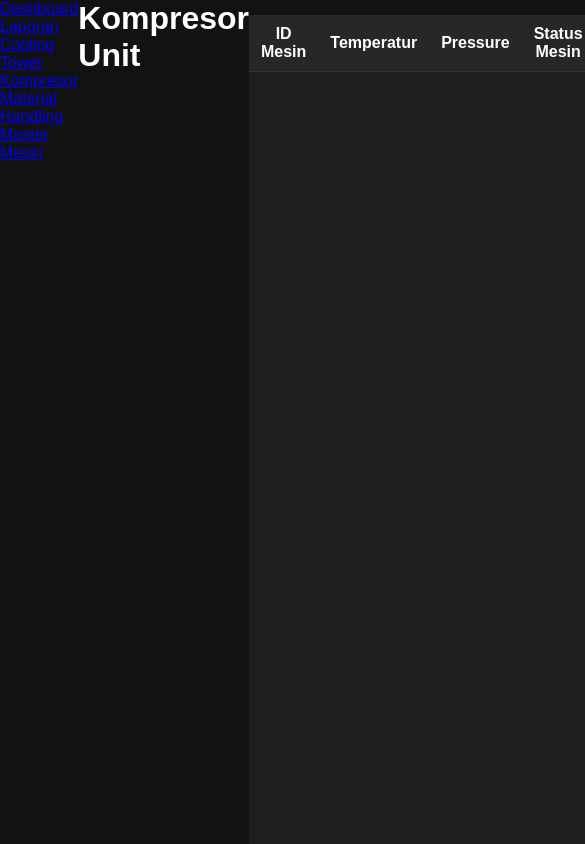
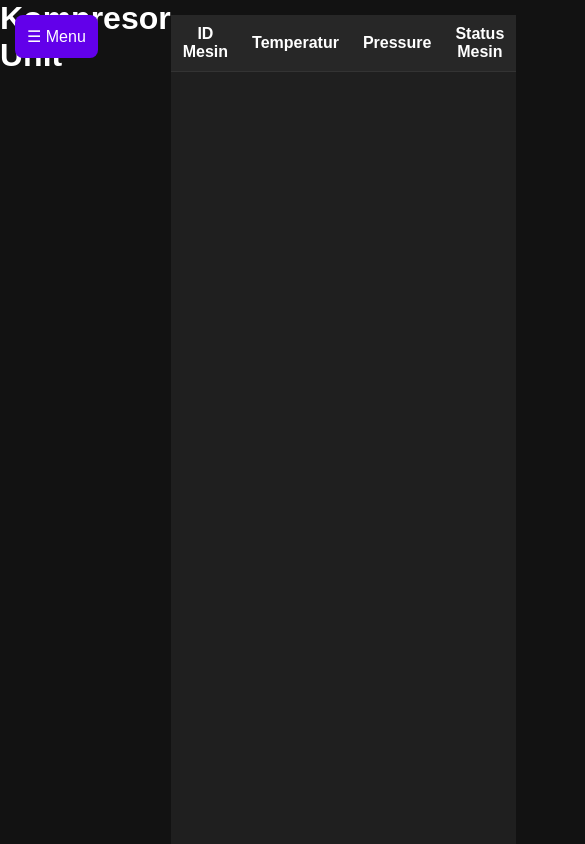
Before and after one commit to Ahmadrif4520/Maintenance, a plain HTML site: page kompresor_unit.html in a window 390 px wide. Shown: the whole page, 585 px wide, since content can reach past the window. Drawn offline with Linux system fonts and the light colour scheme.

Commit message:
Add mobile menu and sidebar navigation

```diff
--- a/kompresor_unit.html
+++ b/kompresor_unit.html
@@ -8,14 +8,22 @@
 </head>
 <body>
 
-<nav id="main-nav">
-  <a href="kpi_dashboard.html">Dashboard</a>
-  <a href="log_laporan.html">Laporan</a>
-  <a href="cooling_tower.html">Cooling Tower</a>
-  <a href="kompresor_unit.html">Kompresor</a>
-  <a href="material_handling.html">Material Handling</a>
-  <a href="master_mesin.html">Master Mesin</a>
-</nav>
+<!-- Mobile menu button -->
+<div class="menu-toggle" onclick="toggleMenu()">☰ Menu</div>
+
+<!-- SIDEBAR -->
+<div class="sidebar" id="sidebar">
+    <h2>Maintenance App</h2>
+    <a href="kpi_dashboard.html" class="active">KPI Dashboard</a>
+    <a href="log_laporan.html">Log Laporan</a>
+    <a href="master_mesin.html">Master Mesin</a>
+    <a href="cooling_tower.html">Cooling Tower</a>
+    <a href="kompresor_unit.html">Kompresor Unit</a>
+    <a href="material_handling.html">Material Handling</a>
+    <a href="login.html">Logout</a>
+</div>
+
+
 
 <h1>Kompresor Unit</h1>
 
@@ -32,7 +40,11 @@
         <!-- Data kompresor akan muncul di sini -->
     </tbody>
 </table>
-
+<script>
+function toggleMenu() {
+    document.getElementById("sidebar").classList.toggle("open");
+}
+</script>
 <!-- Firebase -->
 <script type="module" src="https://www.gstatic.com/firebasejs/9.6.10/firebase-app.js"></script>
 <script type="module" src="https://www.gstatic.com/firebasejs/9.6.10/firebase-auth.js"></script>
```
